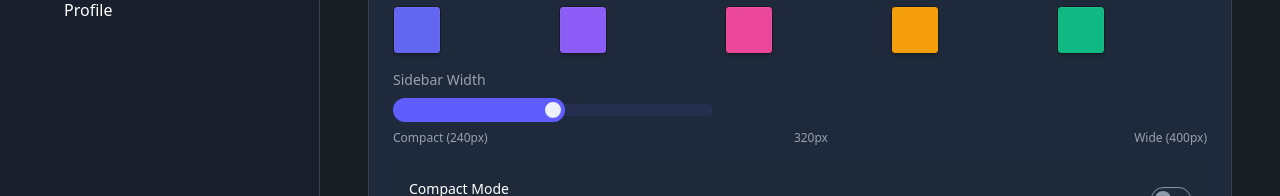
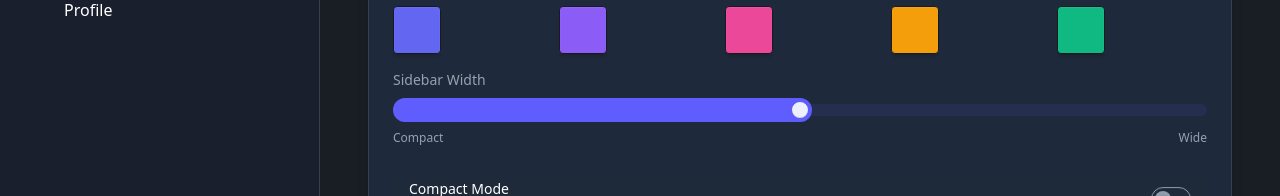
Before and after one commit to fakhri164/project-dashboardV2, a Vue app: page /settings in a window 1280 px wide. Both pictures are taken after a click on the link "Appearance". Shown: the part 428-624 px from the top of the page. Built offline with nearby package versions, Linux system fonts and the light colour scheme; some icons are missing.

Commit message:
perbaikan fitur

```diff
--- a/src/views/Settings.vue
+++ b/src/views/Settings.vue
@@ -170,6 +170,7 @@
             </div>
 
             <div>
+              <div>
                 <label
                   class="text-sm font-medium mb-2 block"
                   :class="isDark ? 'text-gray-400' : 'text-gray-600'"
@@ -177,20 +178,19 @@
                   Sidebar Width
                 </label>
                 <input
-                v-model="sidebarWidth"
+                  v-model.number="sidebarWidth"
                   type="range"
                   min="240"
                   max="400"
                   step="10"
-                class="range range-primary"
+                  class="range range-primary w-full"
                 />
                 <div class="flex justify-between text-xs mt-2" :class="isDark ? 'text-gray-400' : 'text-gray-600'">
-    <span>Compact (240px)</span>
-    <span class="font-medium">{{ sidebarWidth }}px</span>
-    <span>Wide (400px)</span>
+                  <span>Compact</span>
+                  <span>Wide</span>
                 </div>
               </div>
-
+            </div>
             <div class="flex items-center justify-between p-4 rounded-lg" :class="isDark ? 'bg-gray-800' : 'bg-gray-100'">
               <div>
                 <p :class="isDark ? 'text-white font-medium' : 'text-black font-medium'">Compact Mode</p>
```
Lines whose indentation alone changed are shown as unchanged.
